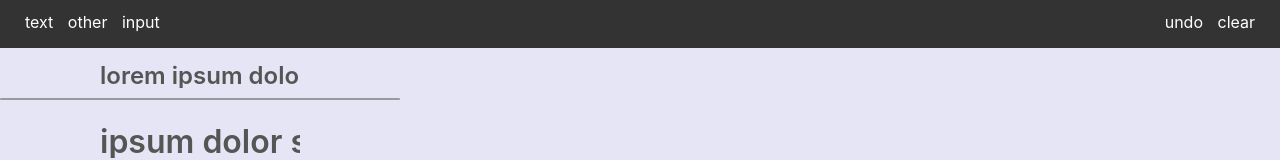
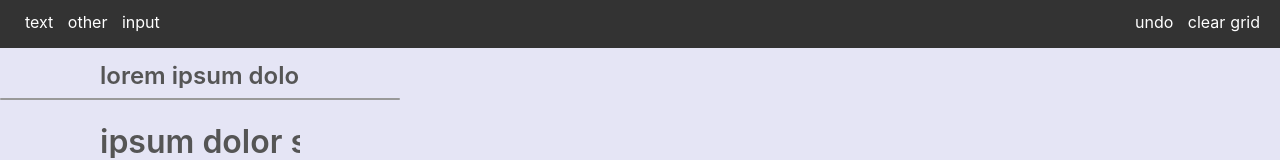
Before and after one commit to Johan-Melin/sketch-ui, a React (Vite) app: page / in a window 1280 px wide. Shown: the top 160 px of the page. Built offline with nearby package versions, Linux system fonts and the light colour scheme.

Commit message:
add grid toggle

```diff
--- a/src/components/Canvas.module.css
+++ b/src/components/Canvas.module.css
@@ -1,6 +1,7 @@
 :root {
     --canvas-bg: #e5e5f5;
     --grid-color: #d5d5e5;
+    --grid-size: 20px;
 }
 
 .canvas {
--- a/src/components/TopBar.jsx
+++ b/src/components/TopBar.jsx
@@ -4,7 +4,7 @@ import HoverIcon from './topbar/HoverIcon'
 import { CONSTANTS } from './styles/constants.js';
 import { useRef, useEffect } from 'react';
 
-export default function TopBar({onToolChange, /*onShowGridChange*/}) {
+export default function TopBar({onToolChange, onShowGridChange}) {
   const topBarRef = useRef(null);
 
   //prevent refresh page on swipe
@@ -39,8 +39,8 @@ export default function TopBar({onToolChange, /*onShowGridChange*/}) {
       <div>
         <HoverIcon value="undo" handleToolChange={handleToolChange} />
         <HoverIcon value="clear" handleToolChange={handleToolChange} />
+        <span onClick={onShowGridChange}>grid</span>
       </div>
-      {/*<span onClick={onShowGridChange}>Grid</span>*/}
     </div>
   )
 }
```
